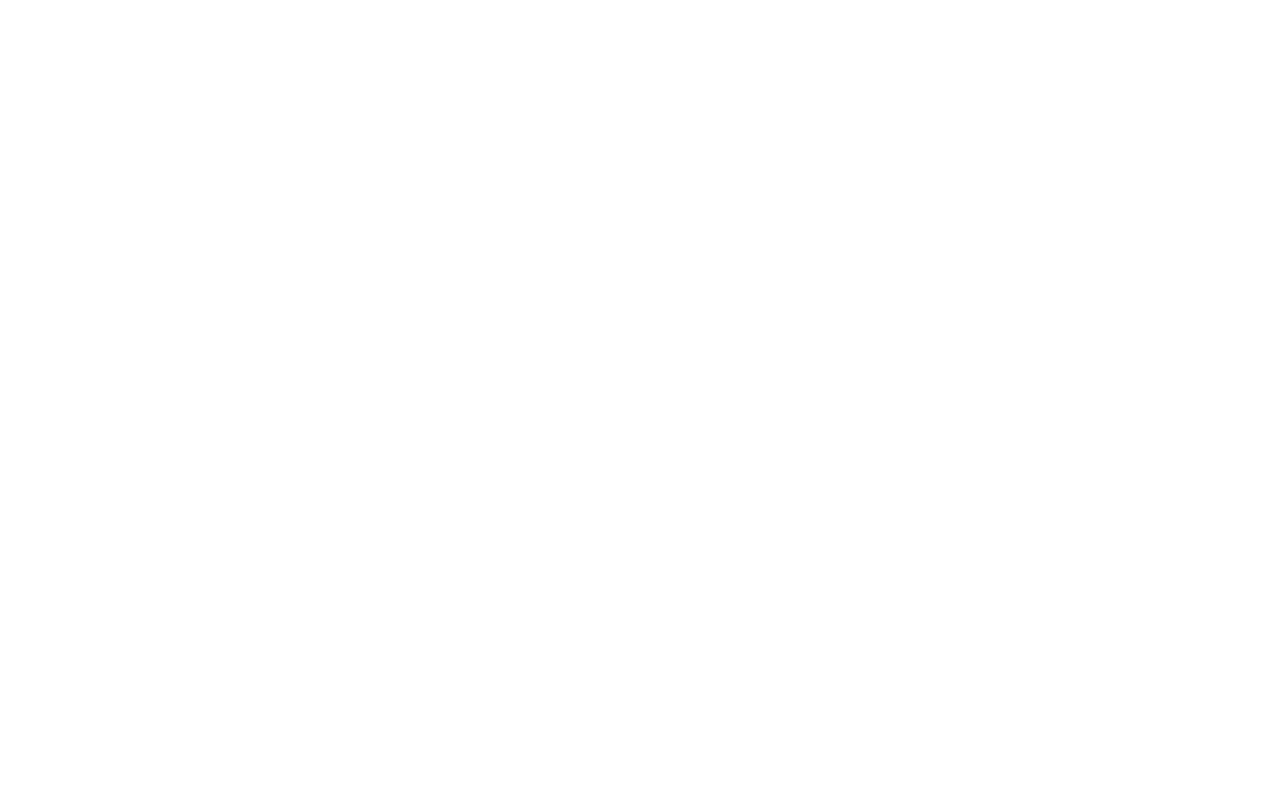
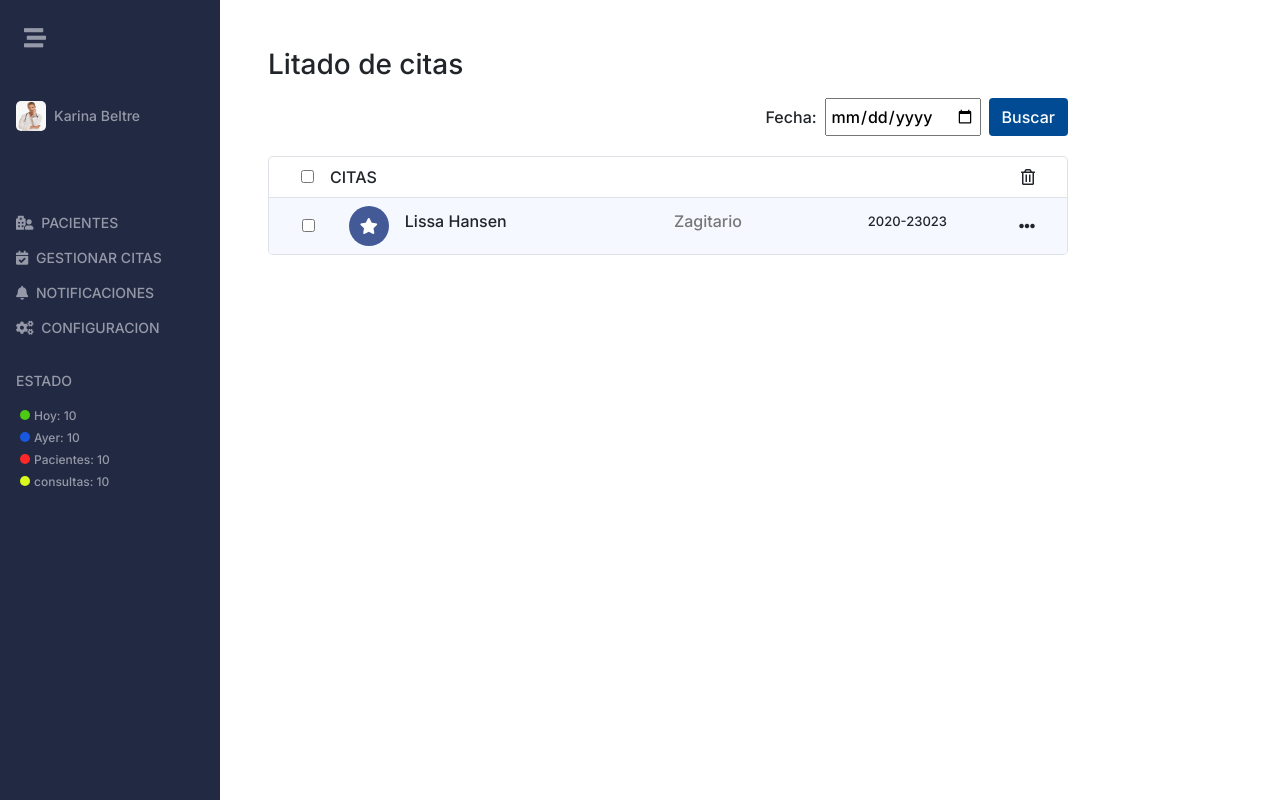
Before and after one commit to eirondiaz/proyectoFinalProgWeb, an Angular app: page /cuenta/listado-citas in a window 1280 px wide. Before the commit this address led to /. Built offline with nearby package versions, Linux system fonts and the light colour scheme.

Commit message:
inicio ui listado citas

```diff
--- a/src/app/app-routing.module.ts
+++ b/src/app/app-routing.module.ts
@@ -2,6 +2,7 @@
 import { Routes, RouterModule } from '@angular/router';
 import { ConfiguracionComponent } from './configuracion/configuracion.component';
 import { HomeComponent } from './home/home.component';
+import { ListadoCitasComponent } from './listado-citas/listado-citas.component';
 import { ListadoPacienteComponent } from './listado-paciente/listado-paciente.component';
 import { LoginComponent } from './login/login.component';
 import { NuevoPacienteComponent } from './nuevo-paciente/nuevo-paciente.component';
@@ -17,7 +18,8 @@
                           {path : 'perfil' , component : PerfilDoctorComponent},
                           {path : 'configuracion' , component : ConfiguracionComponent},
                           {path: 'password', component: PasswordConfigComponent},
-                          {path: 'nuevo-paciente', component: NuevoPacienteComponent}]}
+                          {path: 'nuevo-paciente', component: NuevoPacienteComponent},
+                           {path: 'listado-citas', component: ListadoCitasComponent }]}
                          ];
 
 @NgModule({
--- a/src/app/app.module.ts
+++ b/src/app/app.module.ts
@@ -13,6 +13,8 @@
 import { ConfiguracionComponent } from './configuracion/configuracion.component';
 import { PasswordConfigComponent } from './password-config/password-config.component';
 import { NuevoPacienteComponent } from './nuevo-paciente/nuevo-paciente.component';
+import { NuevaCitasComponent } from './nueva-citas/nueva-citas.component';
+import { ListadoCitasComponent } from './listado-citas/listado-citas.component';
 
 @NgModule({
   declarations: [
@@ -24,7 +26,9 @@
     PerfilDoctorComponent,
     ConfiguracionComponent,
     PasswordConfigComponent,
-    NuevoPacienteComponent
+    NuevoPacienteComponent,
+    NuevaCitasComponent,
+    ListadoCitasComponent
   ],
   imports: [
     BrowserModule,
--- a/src/app/home/home.component.html
+++ b/src/app/home/home.component.html
@@ -25,7 +25,7 @@
                             <i class="fas fa-calendar-check  mr-1"></i>
                             Gestionar citas
                             <ul class="submenu">
-                                <li><a href="#">Ver citas</a></li>
+                                <li><a [routerLink]="['/cuenta/listado-citas']">Ver citas</a></li>
                                 <li><a href="#">Nueva cita</a></li>
                             </ul>
                         </li>
--- /dev/null
+++ b/src/app/listado-citas/listado-citas.component.css
@@ -0,0 +1,49 @@
+.list-container{
+    display: grid;
+    grid-template-columns: 10% 30% 30% 20%  10%;
+}
+
+.form-checkbox{
+    display: inline-flex;
+    align-items: center;
+    cursor: pointer;
+    font-family: arial;
+}
+
+.avatar{
+    border-radius: 100%;
+    background-color: #435a97;
+    width: 40px;
+    height: 40px;
+    display: flex;
+    justify-content: center;
+    align-items: center;
+}
+
+    .avatar i{
+        color: white;
+    }
+
+.center-center{
+    display: flex;
+    justify-content: center;
+    align-items: center;
+}
+
+.text-gris{
+    color: #777777;
+}
+
+.h7{
+    font-size: small;
+}
+
+.btn-ellipsis{
+    background: none;
+    border: none;
+}
+
+.btn-ellipsis:focus{
+    border: none;
+    outline: none;
+}
--- /dev/null
+++ b/src/app/listado-citas/listado-citas.component.html
@@ -0,0 +1,62 @@
+<div class="mt-5">
+    <h3>Litado de citas</h3>
+        <div class="mt-3">
+           <div class="d-flex justify-content-end" style="max-width: 800px;">
+                <div>
+                    <form class="">
+                        <div class="form-group">
+                            <label>Fecha: </label>
+                            <input type="date" class="ml-2 p-1">
+                            <button class="btn btn-primario text-center text-white ml-2 mb-1">Buscar</button>
+                        </div>
+                    </form>
+               </div>
+           </div>
+        </div>
+    <div class="table-responsive w-100  border rounded-lg" style="max-width: 800px;">
+       <div class="d-flex justify-content-between px-4 ">
+        <div class="m-2">
+            <input type="checkbox" class="mr-3">
+             <span>CITAS</span>
+        </div>
+        <div class="m-2">
+            <i class="far fa-trash-alt"></i>
+        </div>
+       </div>
+        <div class="table-responsive w-100 " style="max-width: 800px;">
+            <table class="w-100">
+                <tbody>
+                    <tr class="border-top bg-light-blue">
+                        <div>
+                            <div class="list-container py-2">
+                                <div class="center-center">
+                                    <input type="checkbox" class="form-checkbox">
+                                </div>
+                                <div>
+                                    <div class="d-flex">
+                                    <div class="avatar">
+                                        <i class="fas fa-star"></i>
+                                    </div>
+                                    <div class="center-center ml-3">
+                                        <h6>Lissa Hansen</h6>
+                                    </div>
+                                    </div>
+                                </div>
+                                <div class="center-center text-gris">
+                                    <h6>Zagitario</h6>
+                                </div>
+                                <div class="center-center ">
+                                    <h6 class="h7">2020-23023</h6>
+                                </div>
+                                <div class="center-center ">
+                                    <i class="fas fa-ellipsis-h"></i>
+                                </div>
+
+                            </div>
+                        </div>
+                    </tr>
+                </tbody>
+            </table>
+        </div>
+    </div>
+</div>
--- /dev/null
+++ b/src/app/listado-citas/listado-citas.component.ts
@@ -0,0 +1,15 @@
+import { Component, OnInit } from '@angular/core';
+
+@Component({
+  selector: 'app-listado-citas',
+  templateUrl: './listado-citas.component.html',
+  styleUrls: ['./listado-citas.component.css']
+})
+export class ListadoCitasComponent implements OnInit {
+
+  constructor() { }
+
+  ngOnInit(): void {
+  }
+
+}
--- /dev/null
+++ b/src/app/nueva-citas/nueva-citas.component.html
@@ -0,0 +1 @@
+<p>nueva-citas works!</p>
--- /dev/null
+++ b/src/app/nueva-citas/nueva-citas.component.ts
@@ -0,0 +1,15 @@
+import { Component, OnInit } from '@angular/core';
+
+@Component({
+  selector: 'app-nueva-citas',
+  templateUrl: './nueva-citas.component.html',
+  styleUrls: ['./nueva-citas.component.css']
+})
+export class NuevaCitasComponent implements OnInit {
+
+  constructor() { }
+
+  ngOnInit(): void {
+  }
+
+}
--- a/src/app/nuevo-paciente/nuevo-paciente.component.css
+++ b/src/app/nuevo-paciente/nuevo-paciente.component.css
@@ -30,9 +30,3 @@
     font-weight: bold;
     color: #fff;
   }
-
-  .icon-ir-atras{
-    font-size: 30px;
-    color: #b8b8b8;
-    padding: 15px;
-  }
```
Also changed, not shown: src/app/nueva-citas/nueva-citas.component.css (added), 2 other files (tests, documents, lock files or other folders).
